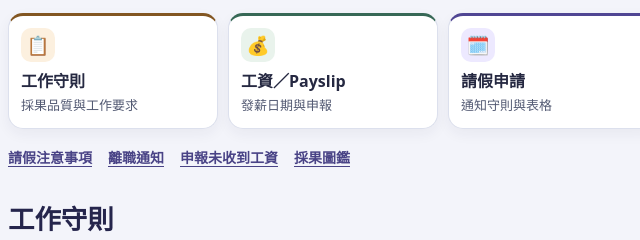
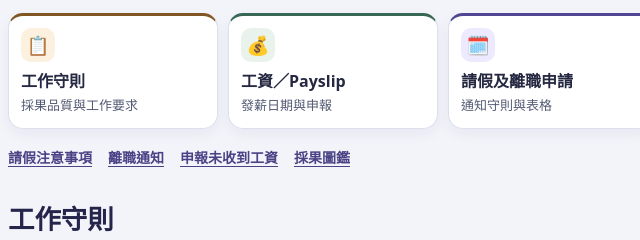
Before and after one commit to Chiron0Pang/blueberry2026, a plain HTML site: page index.html in a window 1280 px wide. Shown: the part 349-589 px from the top of the page, 87-727 px from the left. Drawn offline with Linux system fonts and the light colour scheme; no server answers.

Commit message:
Link homepage tile to leave and resignation forms

```diff
--- a/index.html
+++ b/index.html
@@ -288,7 +288,7 @@
         <nav class="quick-nav" aria-label="Quick links">
             <a class="quick-tile rules" href="#work-rules"><span class="nav-icon" aria-hidden="true">📋</span><span class="tile-text"><span class="localized"><span lang="zh-HK">工作守則</span><span lang="zh-CN">工作守则</span><span lang="en">Work rules</span><span lang="ja">就業ルール</span><span lang="ko">근무 수칙</span></span><small><span class="localized"><span lang="zh-HK">採果品質與工作要求</span><span lang="zh-CN">采果质量与工作要求</span><span lang="en">Picking quality and standards</span><span lang="ja">品質と作業基準</span><span lang="ko">수확 품질 및 기준</span></span></small></span></a>
             <a class="quick-tile pay" href="#payroll"><span class="nav-icon" aria-hidden="true">💰</span><span class="tile-text"><span class="localized"><span lang="zh-HK">工資／Payslip</span><span lang="zh-CN">工资／Payslip</span><span lang="en">Pay and payslips</span><span lang="ja">給与・明細</span><span lang="ko">급여·명세서</span></span><small><span class="localized"><span lang="zh-HK">發薪日期與申報</span><span lang="zh-CN">发薪日期与申报</span><span lang="en">Pay dates and reports</span><span lang="ja">支給日と未着報告</span><span lang="ko">지급일 및 신고</span></span></small></span></a>
-            <a class="quick-tile leave" href="#nf-leave"><span class="nav-icon" aria-hidden="true">🗓️</span><span class="tile-text"><span class="localized"><span lang="zh-HK">請假申請</span><span lang="zh-CN">请假申请</span><span lang="en">Request leave</span><span lang="ja">休暇申請</span><span lang="ko">휴가 신청</span></span><small><span class="localized"><span lang="zh-HK">通知守則與表格</span><span lang="zh-CN">通知规则与表格</span><span lang="en">Notice and forms</span><span lang="ja">連絡と申請書</span><span lang="ko">휴가 안내 및 양식</span></span></small></span></a>
+            <a class="quick-tile leave" href="#employee-notice-forms"><span class="nav-icon" aria-hidden="true">🗓️</span><span class="tile-text"><span class="localized"><span lang="zh-HK">請假及離職申請</span><span lang="zh-CN">请假及离职申请</span><span lang="en">Leave &amp; Resignation</span><span lang="ja">休暇・退職申請</span><span lang="ko">휴가 및 퇴사 신청</span></span><small><span class="localized"><span lang="zh-HK">通知守則與表格</span><span lang="zh-CN">通知规则与表格</span><span lang="en">Notice and forms</span><span lang="ja">連絡と申請書</span><span lang="ko">휴가 안내 및 양식</span></span></small></span></a>
             <a class="quick-tile map" href="#farm-directory"><span class="nav-icon" aria-hidden="true">📍</span><span class="tile-text"><span class="localized"><span lang="zh-HK">農場導航</span><span lang="zh-CN">农场导航</span><span lang="en">Farm directions</span><span lang="ja">農場へのアクセス</span><span lang="ko">농장 길찾기</span></span><small><span class="localized"><span lang="zh-HK">三個農場地址</span><span lang="zh-CN">三个农场地址</span><span lang="en">Three farm locations</span><span lang="ja">3つの農場所在地</span><span lang="ko">농장 3곳의 위치</span></span></small></span></a>
             <a class="quick-tile community" href="#farm-wall"><span class="nav-icon" aria-hidden="true">💬</span><span class="tile-text"><span class="localized"><span lang="zh-HK">留言區</span><span lang="zh-CN">留言区</span><span lang="en">Message wall</span><span lang="ja">掲示板</span><span lang="ko">게시판</span></span><small><span class="localized"><span lang="zh-HK">分享相片與感想</span><span lang="zh-CN">分享照片与感想</span><span lang="en">Share photos and feedback</span><span lang="ja">写真と感想を共有</span><span lang="ko">사진 및 소감 공유</span></span></small></span></a>
         </nav>
```
